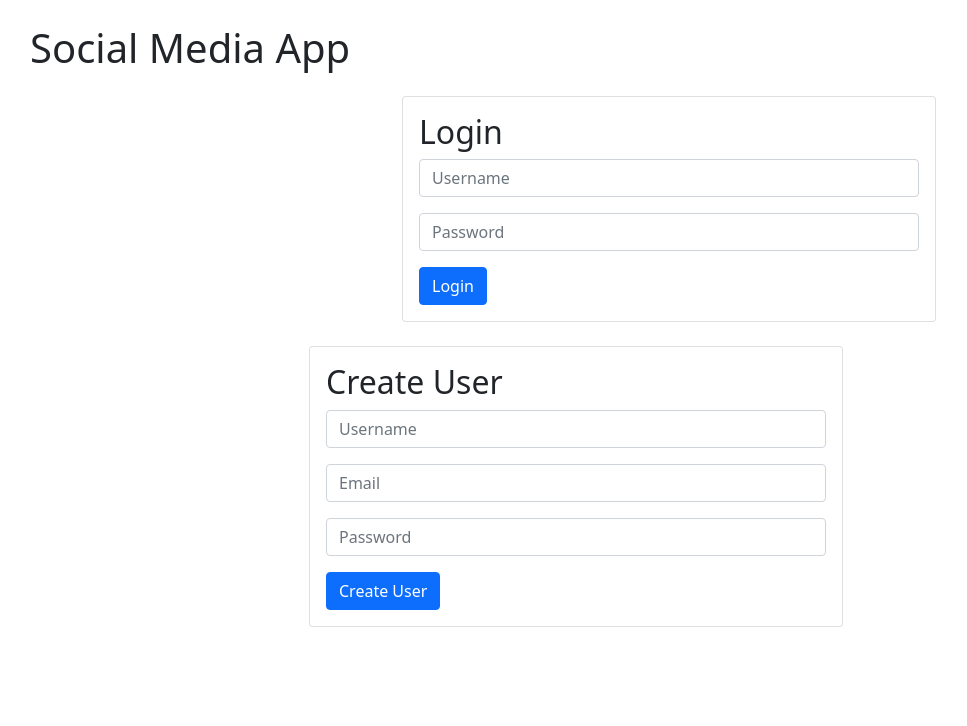
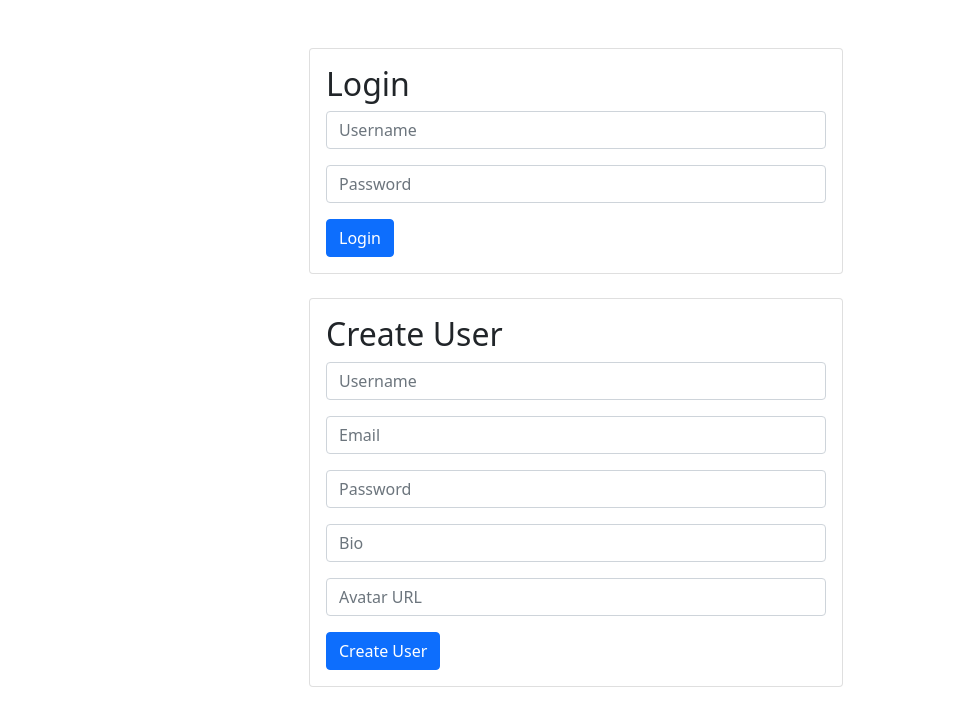
Before and after one commit to TaggartSalisbury06/specs-capstone, a Flask app: page / in a window 1280 px wide. Shown: the part 56-782 px from the top of the page, without its empty margins (64-1031 px from the left). Run offline with Flask 3, Linux system fonts and the light colour scheme; parts of the project's set-up code (start-up, migrations or seed data) failed here and were passed over; some libraries are stand-ins or nearby versions.

Commit message:
Added mor design and functionality

```diff
--- a/crud.py
+++ b/crud.py
@@ -1,8 +1,8 @@
 from model import db, User, Post, Message
-from server import app
+# from server import app
 # User CRUD operations
 
-def create_user(username, password, email, bio=None, avatar_path=None):
+def create_user(username, password, email, bio, avatar_path):
   user = User(username=username, password=password, email=email, bio=bio, avatar_path=avatar_path)
   db.session.add(user)
   db.session.commit()
--- a/server.py
+++ b/server.py
@@ -103,14 +103,14 @@ def display_posts():
 
 @app.route("/users/create", methods=["GET", "POST"])
 def create_user():
-  if request.method == "GET":
-    return render_template("create_user.html")
 
   username = request.form["username"]
   email = request.form["email"]
   password = request.form["password"]
+  bio = request.form["bio"]
+  avatar_path = request.form["avatar_path"]
 
-  user = User(username=username, email=email, password=password)
+  user = User(username=username, email=email, password=password, bio=bio, avatar_path=avatar_path)
   db.session.add(user)
   db.session.commit()
 
@@ -121,6 +121,18 @@ def logout():
   logout_user()
   return redirect("/")
 
+@app.route('/posts/<int:post_id>/upvote', methods=['POST'])
+@login_required  # Add the login_required decorator to protect this route
+def upvote_post(post_id):
+  post = get_post_by_id(post_id)
+  if post:
+    post.upvotes += 1
+    db.session.commit()
+    return redirect(url_for('home'))
+  else:
+    flash('Post not found')
+    return redirect(url_for('home'))
+
 if __name__ == "__main__":
   connect_to_db(app)
   app.run(host="localhost", port=8000, debug=True)
--- a/templates/home.html
+++ b/templates/home.html
@@ -2,8 +2,6 @@
 
 {% block body %}
 <div class="container homepage">
-  <h1 class="my-4">Social Media App</h1>
-  <div class="row">
     <div class="col-md-4">
       {% if current_user.is_authenticated %}
       <div class="card mb-4">
@@ -14,6 +12,9 @@
             <li class="list-group-item">
               <h5 class="card-title">{{ post.user.username }}</h5>
               <p class="card-text">{{ post.post_content }}</p>
+              <p class="card-text">Upvotes: {{ post.upvotes }}</p>
+              <p class="card-text">Downvotes: {{ post.downvotes }}</p>
+              <button class="btn btn-primary" onclick="upvotePost({{ post.id }})">Upvote</button>
             </li>
             {% endfor %}
           </ul>
@@ -22,6 +23,7 @@
       {% endif %}
     </div>
     {% if not current_user.is_authenticated %}
+  <div class="row justify-content-center mt-5">
     <div class="col-md-6">
       <div class="card mb-4">
         <div class="card-body">
@@ -38,8 +40,8 @@
         </div>
       </div>
     </div>
+  </div>
     {% endif %}
-  </div>
   {% if not current_user.is_authenticated %}
   <div class="row justify-content-center">
     <div class="col-md-6">
@@ -55,6 +57,12 @@
             </div>
             <div class="form-group">
               <input type="password" class="form-control mb-3" name="password" placeholder="Password">
+            </div>
+            <div class="form-group">
+              <input type="text" class="form-control mb-3" name="bio" placeholder="Bio">
+            </div>
+            <div class="form-group">
+              <input type="url" class="form-control mb-3" name="avatar_path" placeholder="Avatar URL">
             </div>
             <button type="submit" class="btn btn-primary">Create User</button>
           </form>
```
Also changed, not shown: model.py (+5 -3 lines).
